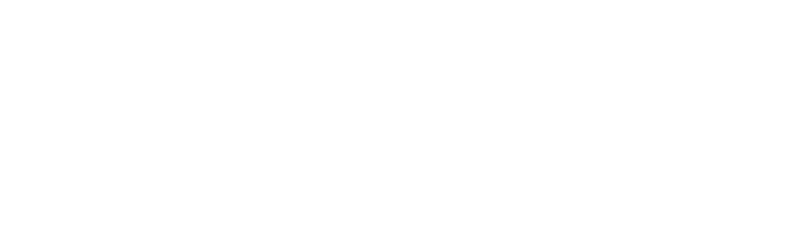
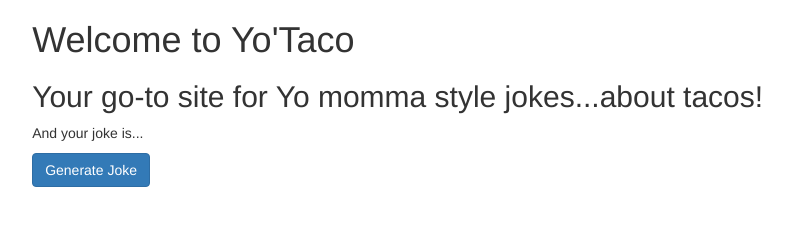
Before and after one commit to fabrikate/htdTACO, a plain HTML site: page index.html in a window 1280 px wide. Shown: the whole page, without its empty margins (102-894 px from the left). Drawn offline with nearby package versions, Linux system fonts and the light colour scheme.

Commit message:
html done

```diff
--- a/index.html
+++ b/index.html
@@ -7,7 +7,17 @@
     <link href="https://maxcdn.bootstrapcdn.com/bootstrap/3.3.5/css/bootstrap.min.css" rel="stylesheet">
     <script type="text/javascript" src="https://code.jquery.com/jquery-2.1.4.min.js"></script>
     <script type="text/javascript" src="script.js"></script>
+    <title>Yo' Taco Jokes</title>
   </head>
   <body class="container-fluid">
+    <section class="col-xs-10 col-xs-offset-1" id="greeting">
+      <h1>Welcome to Yo'Taco</h1>
+      <h2>Your go-to site for Yo momma style jokes...about tacos!</h2>
+    </section>
+    <section class="col-xs-10 col-xs-offset-1" id="jokes">
+      <p>And your joke is...</p>
+      <p id="joke"></p>
+      <button class="btn btn-primary">Generate Joke</button>
+    </section>
   </body>
 </html>
--- a/script.js
+++ b/script.js
@@ -0,0 +1,3 @@
+$(document).ready(function() {
+
+})
```
